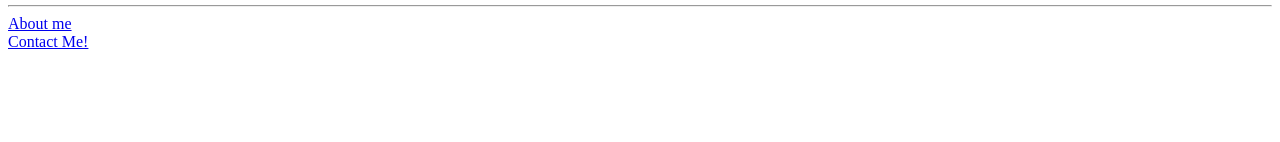
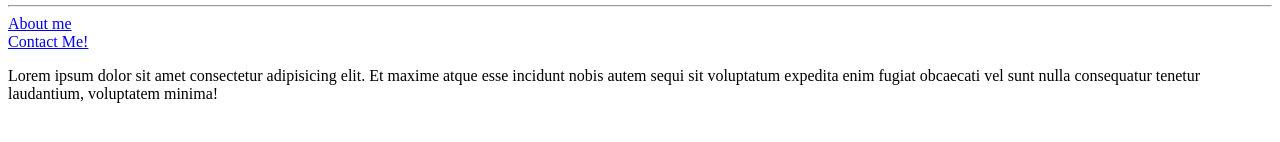
Before and after one commit to imyournr/html-portfolio, a plain HTML site: page index.html in a window 1280 px wide. Shown: the part 246-388 px from the top of the page. Drawn offline with Linux system fonts and the light colour scheme.

Commit message:
add <p></p>

```diff
--- a/index.html
+++ b/index.html
@@ -18,5 +18,9 @@
     <a href="./public/about.html">About me</a>
     <br/>
     <a href="./public/contact.html">Contact Me!</a>
+    <p>Lorem ipsum dolor sit amet consectetur adipisicing elit.
+        Et maxime atque esse incidunt nobis autem sequi sit voluptatum expedita enim fugiat
+        obcaecati vel sunt nulla consequatur tenetur laudantium, voluptatem minima!
+    </p>
 </body>
 </html>
```
